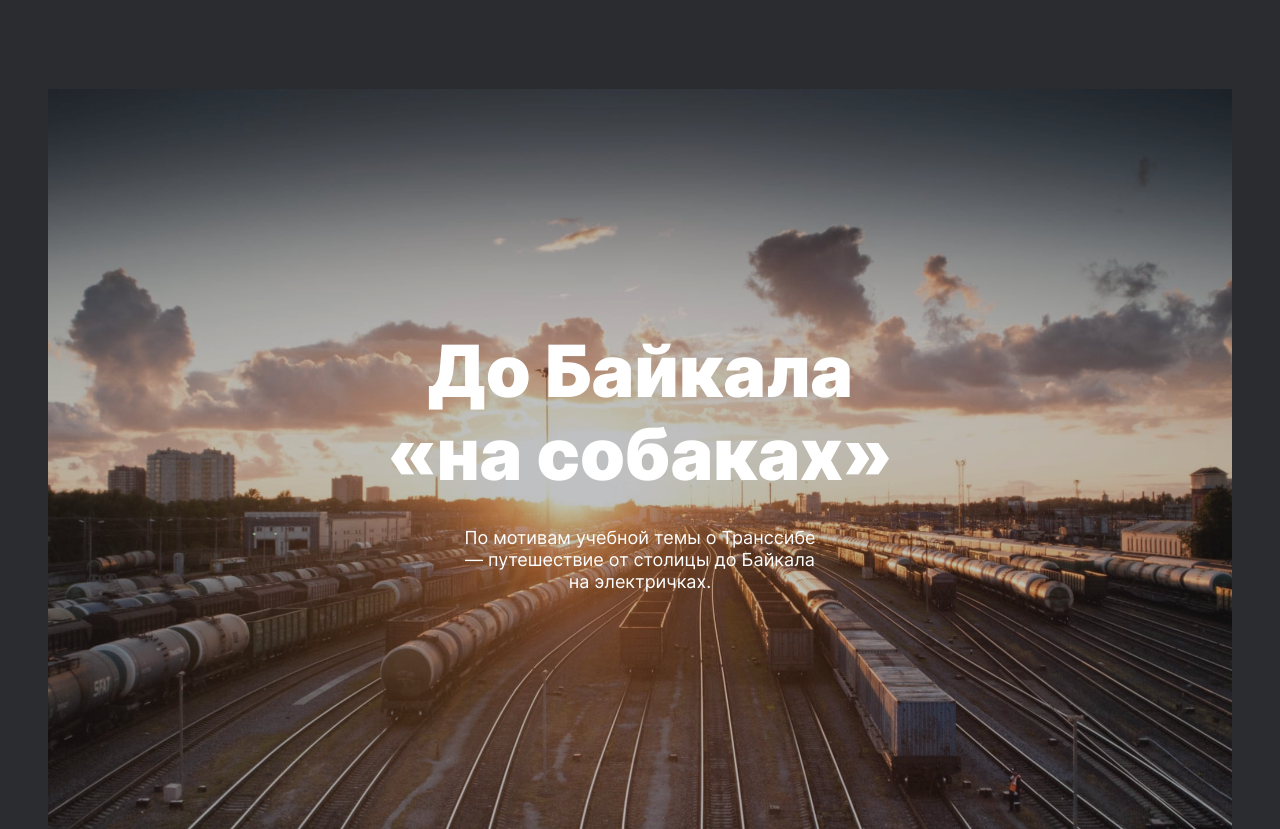
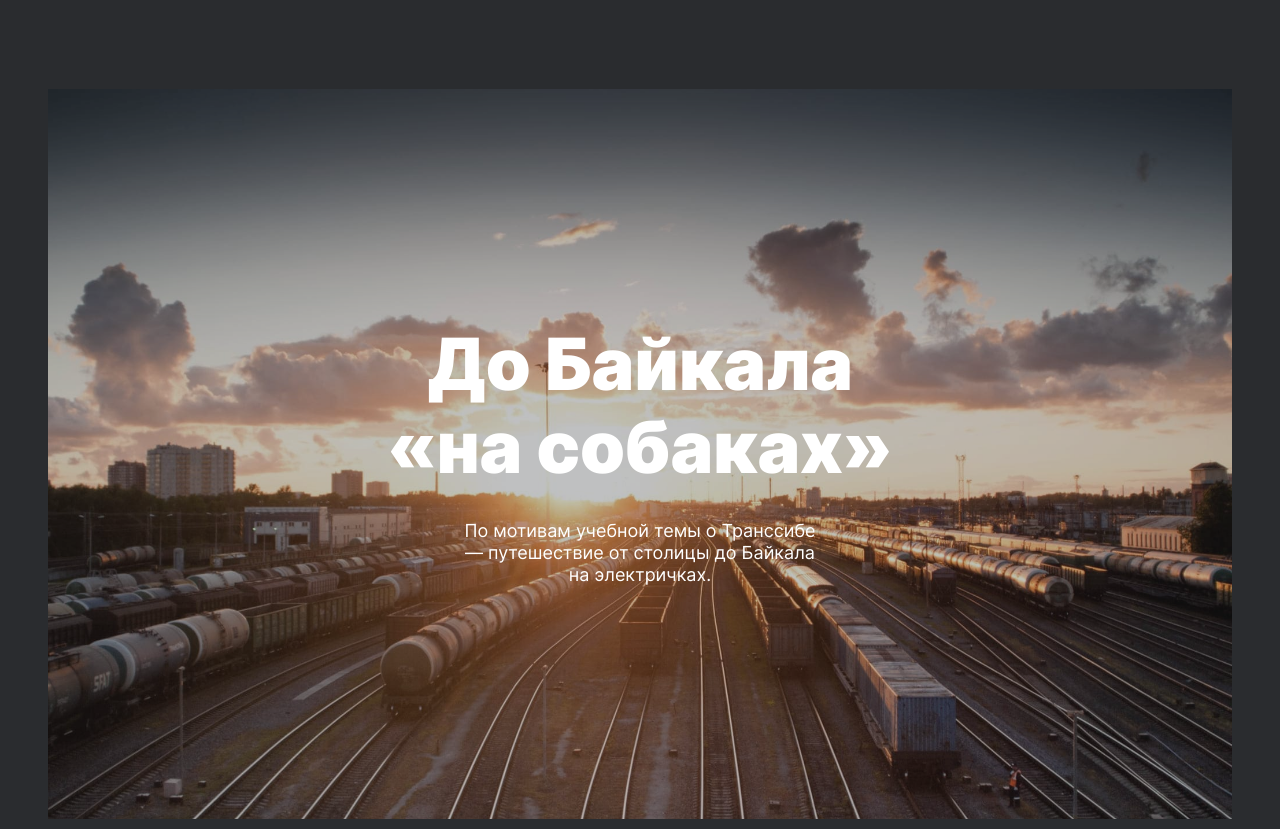
Before and after one commit to SiroBg/russian-travel, a plain HTML site: page index.html in a window 1280 px wide. Shown: the part 5912-6741 px from the top of the page. Drawn offline with Linux system fonts and the light colour scheme.

Commit message:
Исправил критические ошибки

```diff
--- a/blocks/cover/__image/cover__image.css
+++ /dev/null
@@ -1,6 +0,0 @@
-.cover__image {
-  max-width: 1184px;
-  width: 100%;
-  opacity: 0.7;
-  transition: opacity 0.2s ease-in;
-}
--- a/blocks/cover/__link/cover__link.css
+++ b/blocks/cover/__link/cover__link.css
@@ -1,11 +1,43 @@
 .cover__link {
-  display: block;
+  position: relative;
+  display: flex;
+  justify-content: center;
+  align-items: center;
+  flex-direction: column;
   max-width: 1184px;
+  min-height: 62vw;
   margin: 0 auto;
-  position: relative;
   text-decoration: none;
 }
 
-.cover__link:hover .cover__image {
+.cover__link::before {
+  content: "";
+  position: absolute;
+  top: 0;
+  left: 0;
+  width: 100%;
+  height: 100%;
+  background-image: url(../../../images/cover-trains.jpg);
+  background-size: cover;
+  background-repeat: no-repeat;
+  background-position: 50% 50%;
+  z-index: -1;
+  opacity: 0.7;
+  transition: opacity 0.2s ease-in;
+}
+
+.cover__link:hover::before {
   opacity: 0.2;
 }
+
+@media all and (min-width: 1280px) {
+  .cover__link {
+    min-height: 57vw;
+  }
+}
+
+@media all and (min-width: 1440px) {
+  .cover__link {
+    min-height: 80vh;
+  }
+}
--- a/blocks/cover/__text/cover__text.css
+++ /dev/null
@@ -1,7 +0,0 @@
-.cover__text {
-  position: absolute;
-  top: 50%;
-  left: 50%;
-  width: 90%;
-  transform: translate(-50%, -50%);
-}
--- a/blocks/cover/__title/cover__title.css
+++ b/blocks/cover/__title/cover__title.css
@@ -1,8 +1,8 @@
 .cover__title {
   max-width: 560px;
   margin: 0 auto 32px;
-  font-family: "Inter Black", "Arial", sans-serif;
   font-size: 72px;
+  font-weight: 900;
   text-align: center;
   color: #fff;
 }
--- a/blocks/fonts/inter/inter.css
+++ /dev/null
@@ -1,11 +0,0 @@
-@font-face {
-  font-family: "Inter Black";
-  src: url(../../../fonts/inter/Inter-Black.woff2) format("woff2"),
-       url(../../../fonts/inter/Inter-Black.woff) format("woff");
-}
-
-@font-face {
-  font-family: "Inter Regular";
-  src: url(../../../fonts/inter/Inter-Regular.woff2) format("woff2"),
-       url(../../../fonts/inter/Inter-Regular.woff) format("woff");
-}
--- a/blocks/intro/__feature-name/intro__feature-name.css
+++ b/blocks/intro/__feature-name/intro__feature-name.css
@@ -1,3 +1,3 @@
 .intro__feature-name {
-  font-family: "Inter Black", "Arial", sans-serif;
+  font-weight: 700;
 }
--- a/blocks/intro/__title/intro__title.css
+++ b/blocks/intro/__title/intro__title.css
@@ -1,7 +1,7 @@
 .intro__title {
   margin: 0 0 40px;
-  font-family: "Inter Black", "Arial", sans-serif;
   font-size: 54px;
+  font-weight: 900;
 }
 
 @media all and (max-width: 767px) {
--- a/blocks/lead/__title/lead__title.css
+++ b/blocks/lead/__title/lead__title.css
@@ -1,8 +1,8 @@
 .lead__title {
   max-width: 720px;
   margin: 0 auto 32px;
-  font-family: "Inter Black", "Arial", sans-serif;
   font-size: 96px;
+  font-weight: 900;
   line-height: 1.04;
   text-align: center;
 }
--- a/blocks/place/__title/place__title.css
+++ b/blocks/place/__title/place__title.css
@@ -1,7 +1,7 @@
 .place__title {
   margin: 0;
-  font-family: "Inter Black", "Arial", sans-serif;
   font-size: 72px;
+  font-weight: 900;
   line-height: 1.05;
 }
 
--- a/blocks/root/root.css
+++ b/blocks/root/root.css
@@ -1,5 +1,6 @@
 .root {
-  font-family: "Inter Regular", "Arial", sans-serif;
+  font-family: "Inter", "Arial", sans-serif;
+  font-weight: 400;
   color: #fff;
   background-color: #2A2C2F;
   -moz-osx-font-smoothing: grayscale;
--- a/index.html
+++ b/index.html
@@ -3,7 +3,7 @@
 <head>
   <meta charset="UTF-8">
   <meta name="viewport" content="width=device-width, initial-scale=1.0">
-  <title>Document</title>
+  <title>Путешествие по России</title>
   <link rel="stylesheet" href="./vendor/normalize.css">
   <link rel="stylesheet" href="./pages/index.css">
 </head>
@@ -162,12 +162,9 @@
     </section>
 
     <article class="cover">
-      <a href="https://stampsy.com/na-elektrichkakh-do-baikala" class="cover__link" aria-label="На электричках до Байкала" target="_blank">
-        <img src="./images/cover-trains.jpg" alt="Поезда Сибири" class="cover__image">
-        <div class="cover__text">
-          <h2 class="cover__title">До Байкала «на собаках»</h2>
-          <p class="cover__subtitle">По мотивам учебной темы о Транссибе — путешествие от столицы до Байкала на электричках.</p>
-        </div>
+      <a href="https://stampsy.com/na-elektrichkakh-do-baikala" class="cover__link" target="_blank">
+        <h2 class="cover__title">До Байкала «на собаках»</h2>
+        <p class="cover__subtitle">По мотивам учебной темы о Транссибе — путешествие от столицы до Байкала на электричках.</p>
       </a>
     </article>
   </main>
--- a/pages/index.css
+++ b/pages/index.css
@@ -1,4 +1,4 @@
-@import url(../blocks/fonts/inter/inter.css);
+@import url(../vendor/fonts/inter.css);
 @import url(../blocks/root/root.css);
 @import url(../blocks/root/__section/root__section.css);
 @import url(../blocks/header/header.css);
@@ -28,11 +28,9 @@
 @import url(../blocks/place/__image/place__image.css);
 @import url(../blocks/place/__description/place__description.css);
 @import url(../blocks/cover/cover.css);
-@import url(../blocks/cover/__text/cover__text.css);
 @import url(../blocks/cover/__title/cover__title.css);
 @import url(../blocks/cover/__subtitle/cover__subtitle.css);
 @import url(../blocks/cover/__link/cover__link.css);
-@import url(../blocks/cover/__image/cover__image.css);
 @import url(../blocks/footer/footer.css);
 @import url(../blocks/footer/__copyright/footer__copyright.css);
 @import url(../blocks/navigation/__list/navigation__list.css);
--- /dev/null
+++ b/vendor/fonts/inter.css
@@ -0,0 +1,20 @@
+@font-face {
+  font-family: "Inter";
+  font-weight: 900;
+  src: url(../../fonts/inter/Inter-Black.woff2) format("woff2"),
+       url(../../fonts/inter/Inter-Black.woff) format("woff");
+}
+
+@font-face {
+  font-family: "Inter";
+  font-weight: 400;
+  src: url(../../fonts/inter/Inter-Regular.woff2) format("woff2"),
+       url(../../fonts/inter/Inter-Regular.woff) format("woff");
+}
+
+@font-face {
+  font-family: "Inter";
+  font-weight: 700;
+  src: url(../../fonts/inter/Inter-Bold.woff2) format("woff2"),
+       url(../../fonts/inter/Inter-Bold.woff) format("woff");
+}
```
Also changed, not shown: fonts/inter/Inter-Bold.woff (added), fonts/inter/Inter-Bold.woff2 (added).
